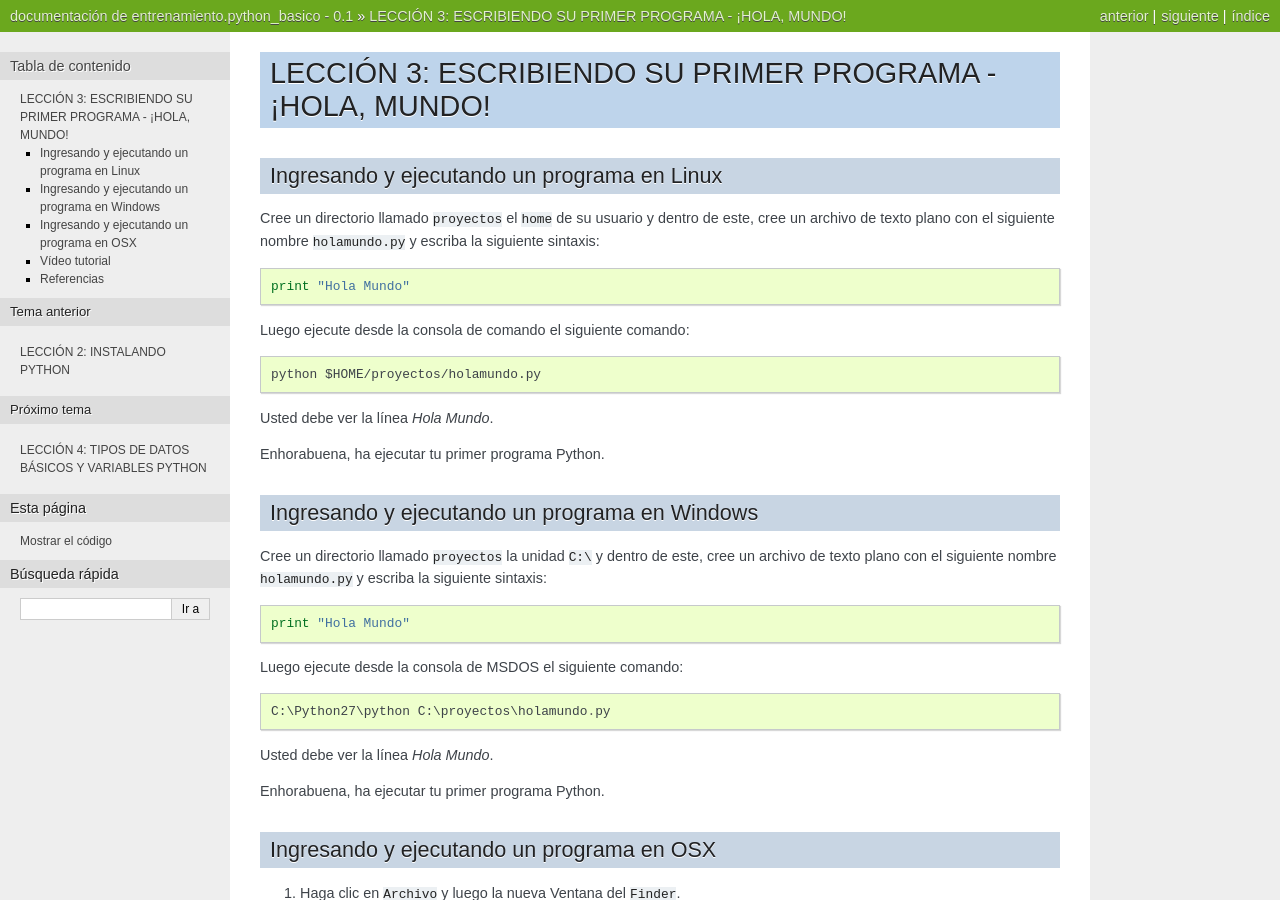
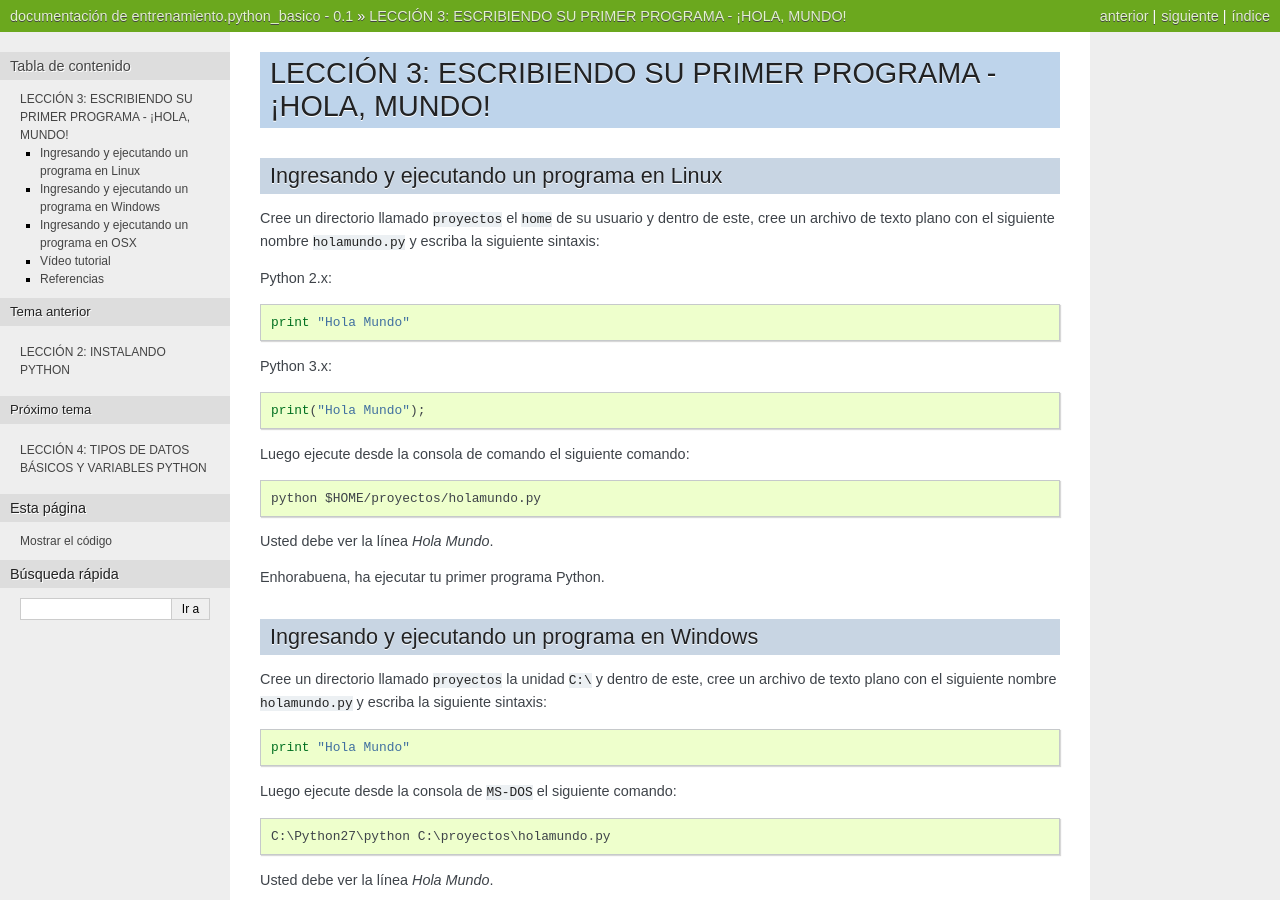
Before and after one commit to macagua/entrenamiento.python_basico, a Sphinx documentation site: the page built from manual-de-curso/source/leccion3/index.rst, in a window 1280 px wide and 900 px high. Built offline with Sphinx 7.4.7, drawn with Linux system fonts in a browser that asks for light colours; pages that are not in the unit, such as notebooks, are missing from menus.

Commit message:
Actualizar leccion 3

```diff
--- a/manual-de-curso/source/leccion3/index.rst
+++ b/manual-de-curso/source/leccion3/index.rst
@@ -6,13 +6,17 @@ LECCIÓN 3: ESCRIBIENDO SU PRIMER PROGRAMA - ¡HOLA, MUNDO!
 Ingresando y ejecutando un programa en Linux
 --------------------------------------------
 
-Cree un directorio llamado ``proyectos`` el ``home`` de su usuario y dentro
-de este, cree un archivo de texto plano con el siguiente nombre ``holamundo.py``
-y escriba la siguiente sintaxis:
+Cree un directorio llamado ``proyectos`` el ``home`` de su usuario
+y dentro de este, cree un archivo de texto plano con el siguiente
+nombre ``holamundo.py`` y escriba la siguiente sintaxis:
 
-::
+Python 2.x: ::
 
   print "Hola Mundo"
+
+Python 3.x: ::
+
+  print("Hola Mundo");
 
 Luego ejecute desde la consola de comando el siguiente comando:
 
@@ -27,15 +31,15 @@ Enhorabuena, ha ejecutar tu primer programa Python.
 Ingresando y ejecutando un programa en Windows
 ----------------------------------------------
 
-Cree un directorio llamado ``proyectos`` la unidad ``C:\`` y dentro de este,
-cree un archivo de texto plano con el siguiente nombre ``holamundo.py`` y
-escriba la siguiente sintaxis:
+Cree un directorio llamado ``proyectos`` la unidad ``C:\`` y dentro
+de este, cree un archivo de texto plano con el siguiente nombre
+``holamundo.py`` y escriba la siguiente sintaxis:
 
 ::
 
   print "Hola Mundo"
 
-Luego ejecute desde la consola de MSDOS el siguiente comando:
+Luego ejecute desde la consola de ``MS-DOS`` el siguiente comando:
 
 ::
 
```
